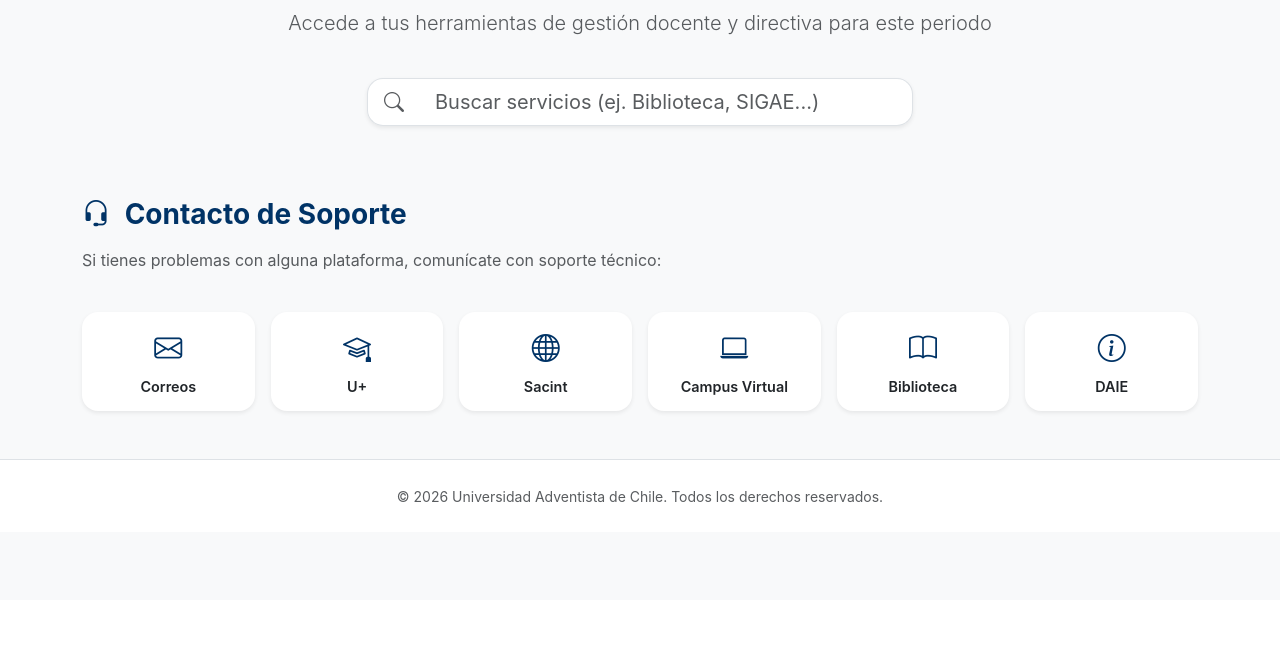
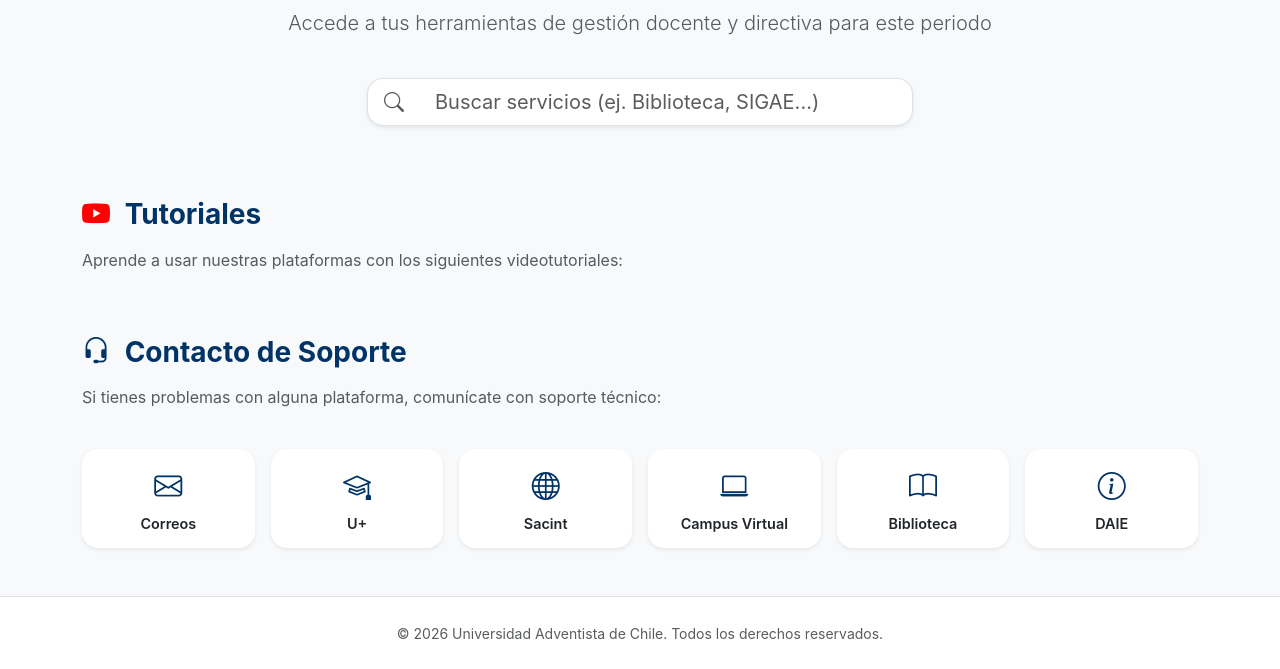
Before and after one commit to j-alexander-acosta/Portal.UNACH, a Flask app: page /dashboard in a window 1280 px wide. Shown: the part 200-869 px from the top of the page. Before the commit the page ends 702 px from the top, so only its background shows below. Run offline with Flask 3, Linux system fonts and the light colour scheme; the visitor is signed in with stand-in values (Sample User, id 1); data that the repository does not hold is empty.

Commit message:
Separate tutorial links into a new section

```diff
--- a/templates/dashboard.html
+++ b/templates/dashboard.html
@@ -74,13 +74,38 @@
         </div>
 
         <div class="row g-4 justify-content-center">
-            {% for link in links %}
+            {% for link in links if 'Tutoriales' not in link.name %}
             <div class="col-6 col-md-4 col-lg-3 link-card-container">
                 <a href="{{ link.url }}" target="_blank" class="text-decoration-none">
                     <div class="card h-100 service-card border-0 shadow-sm rounded-4 text-center transition-all">
                         <div class="card-body d-flex flex-column align-items-center justify-content-center p-4">
                             <div class="icon-wrapper mb-3 rounded-circle d-flex align-items-center justify-content-center shadow-sm">
                                 <i class="bi {{ link.icon }} fs-1 text-unach icon-unach"></i>
+                            </div>
+                            <h5 class="card-title text-dark fw-semibold mb-0 link-name">{{ link.name }}</h5>
+                        </div>
+                    </div>
+                </a>
+            </div>
+            {% endfor %}
+        </div>
+
+        <!-- Tutorials Section -->
+        <div class="row mt-5 mb-4">
+            <div class="col-12">
+                <h3 class="fw-bold text-unach mb-3"><i class="bi bi-youtube me-2" style="color: #FF0000;"></i> Tutoriales</h3>
+                <p class="text-muted">Aprende a usar nuestras plataformas con los siguientes videotutoriales:</p>
+            </div>
+        </div>
+
+        <div class="row g-4 justify-content-center mb-5">
+            {% for link in links if 'Tutoriales' in link.name %}
+            <div class="col-6 col-md-4 col-lg-3 link-card-container">
+                <a href="{{ link.url }}" target="_blank" class="text-decoration-none">
+                    <div class="card h-100 service-card border-0 shadow-sm rounded-4 text-center transition-all">
+                        <div class="card-body d-flex flex-column align-items-center justify-content-center p-4">
+                            <div class="icon-wrapper mb-3 rounded-circle d-flex align-items-center justify-content-center shadow-sm" style="background-color: #ffe6e6;">
+                                <i class="bi {{ link.icon }} fs-1" style="color: #FF0000;"></i>
                             </div>
                             <h5 class="card-title text-dark fw-semibold mb-0 link-name">{{ link.name }}</h5>
                         </div>
```
